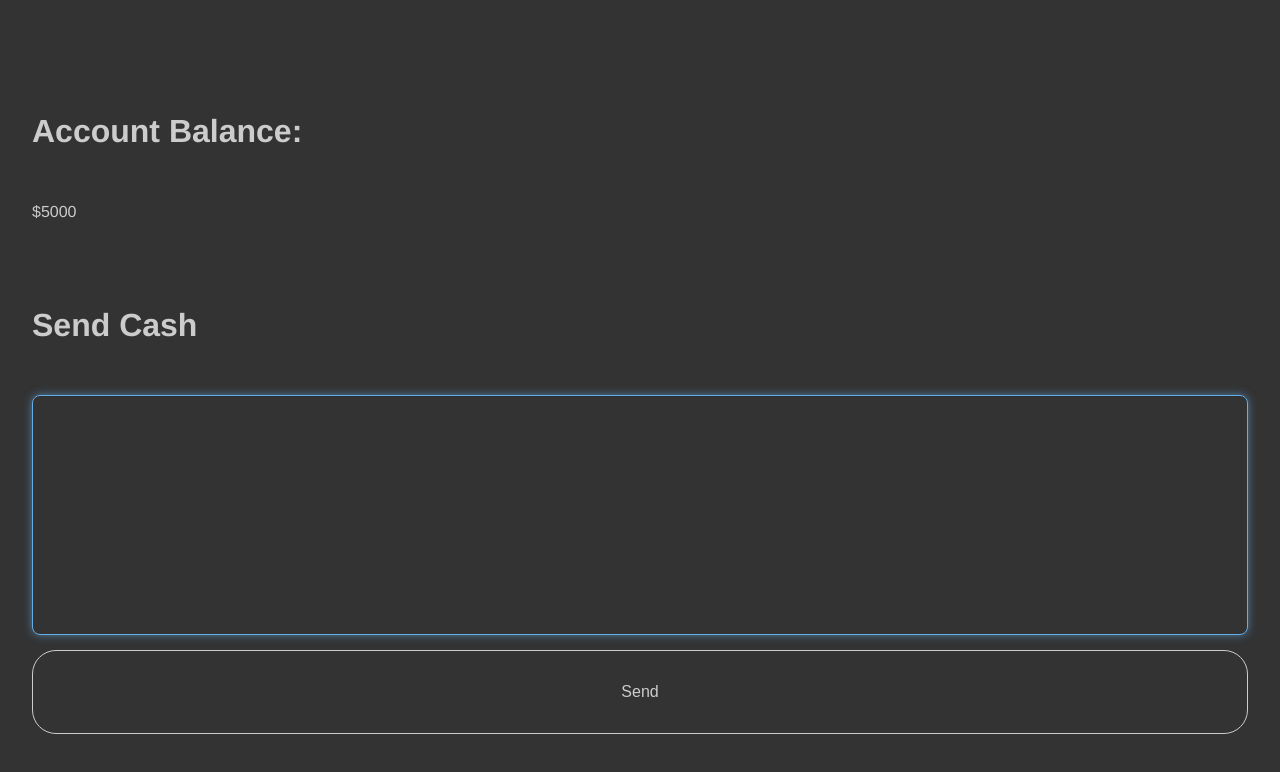
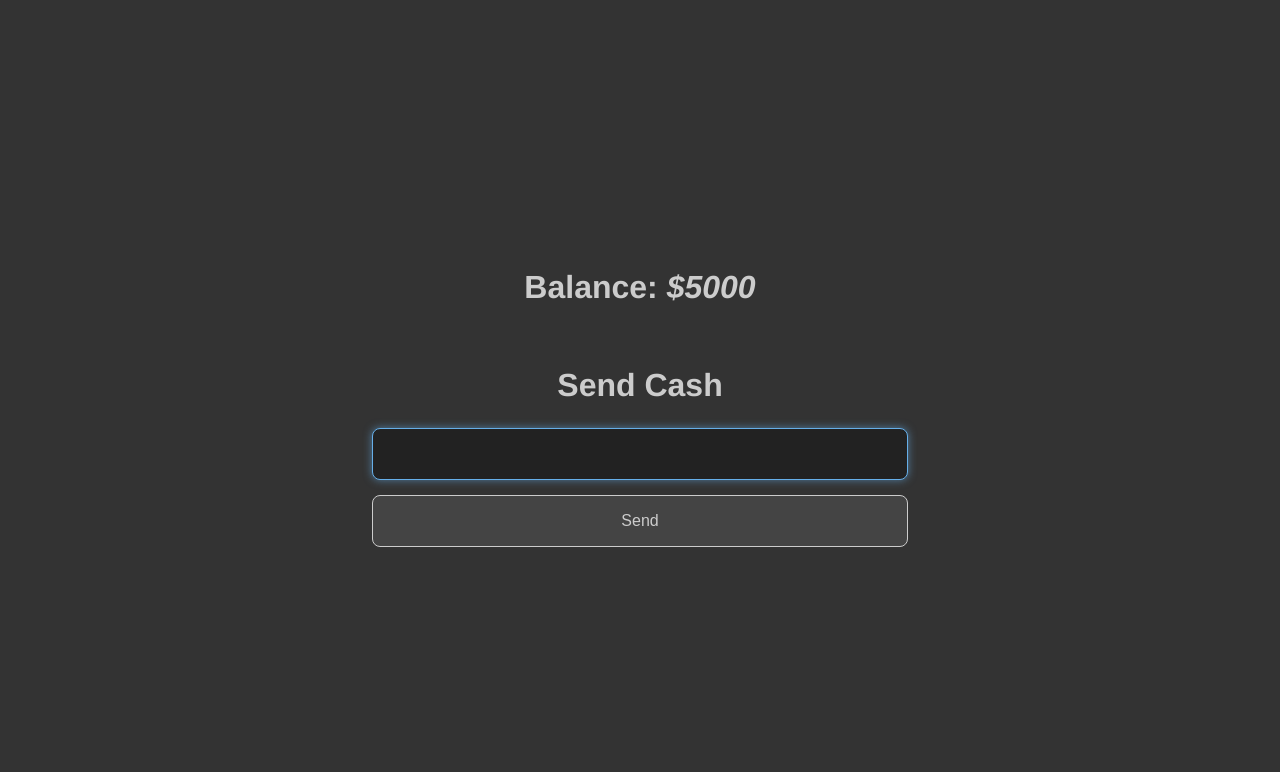
Before and after one commit to dot-enny/ding-pay-quiet, a plain HTML site: page index.html in a window 1280 px wide. Drawn offline with Linux system fonts and the light colour scheme; no server answers.

Commit message:
button update

```diff
--- a/index.html
+++ b/index.html
@@ -22,6 +22,10 @@
       background-color: #333;
       width: 100dvw;
       height: 100dvh;
+      display: flex;
+      flex-direction: column;
+      align-items: center;
+      justify-content: center;
     }
 
     * {
@@ -34,26 +38,26 @@
       margin: 4rem auto;
       padding: 2em;
       border-radius: 5px;
-      margin-top: 50px;
       color: #ccc;
       display: flex;
       flex-direction: column;
       gap: 2rem;
+      width: 100%;
+      max-width: 600px;
     }
 
     header {
       margin-bottom: 20px;
+      text-align: center;
     }
 
     h1 {
       margin: 0;
       font-size: 2rem;
-      line-height: 1.1;
     }
 
     section {
       margin-bottom: 20px;
-      padding: 2rem 0;
     }
 
     .form-group {
@@ -63,19 +67,10 @@
     .form-control {
       display: block;
       width: 100%;
-      height: 15rem;
-      padding: 2rem;
-      line-height: 1.42857143;
-      color: #555;
-      background-image: none;
+      padding: 1rem;
       font-size: 1rem;
       border-radius: 0.5rem;
-      -webkit-box-shadow: inset 0 1px 1px rgba(0, 0, 0, .075);
-      box-shadow: inset 0 1px 1px rgba(0, 0, 0, .075);
-      -webkit-transition: border-color ease-in-out .15s, -webkit-box-shadow ease-in-out .15s;
-      -o-transition: border-color ease-in-out .15s, box-shadow ease-in-out .15s;
-      transition: border-color ease-in-out .15s, box-shadow ease-in-out .15s;
-      background-color: transparent;
+      background-color: #222;
       color: #ccc;
       border: 1px solid #ccc;
     }
@@ -83,22 +78,28 @@
     .form-control:focus {
       border-color: #66afe9;
       outline: 0;
-      -webkit-box-shadow: inset 0 1px 1px rgba(0, 0, 0, .075), 0 0 8px rgba(102, 175, 233, .6);
-      box-shadow: inset 0 1px 1px rgba(0, 0, 0, .075), 0 0 8px rgba(102, 175, 233, .6);
+      box-shadow: 0 0 8px rgba(102, 175, 233, .6);
     }
 
     .btn {
-      width: fit-content;
-      padding: 2rem 0;
-      border-radius: 1.5rem;
-      background-color: transparent;
+      width: 100%;
+      padding: 1rem;
+      border-radius: 0.5rem;
+      background-color: #444;
       color: #ccc;
       border: 1px solid #ccc;
       font-size: 1rem;
+      cursor: pointer;
     }
 
-    p {
-      font-size: 1rem;
+    .btn:hover {
+      background-color: #555;
+    }
+
+    .balance {
+      font-size: 1.5rem;
+      font-weight: bold;
+      text-align: center;
     }
   </style>
 </head>
@@ -110,12 +111,12 @@
     <div class="hidden" data-quiet-profile-name="audible"></div>
     <div>
       <header>
-        <h1>Account Balance:</h1>
+        <h1>
+          Balance:
+          <i data-quiet-receive-text-target>$5000</i>
+          <div class="hidden" data-quiet-warning></div>
+        </h1>
       </header>
-      <section>
-        <div class="hidden" data-quiet-warning></div>
-        <p data-quiet-receive-text-target>$5000</pre>
-      </section>
     </div>
 
     <div>
@@ -126,7 +127,7 @@
         <div class="hidden" data-quiet-warning></div>
         <div class="form-group">
           <textarea autofocus="true" autocapitalize="none" autocomplete="off" spellcheck="off" class="form-control"
-            style="resize:none" rows="15" data-quiet-text-input></textarea>
+            style="resize:none" rows="1" data-quiet-text-input></textarea>
         </div>
         <button type="button" class="btn" style="width:100%" data-quiet-send-button
           data-quiet-sending-text="Sending...">Send</button>
```
